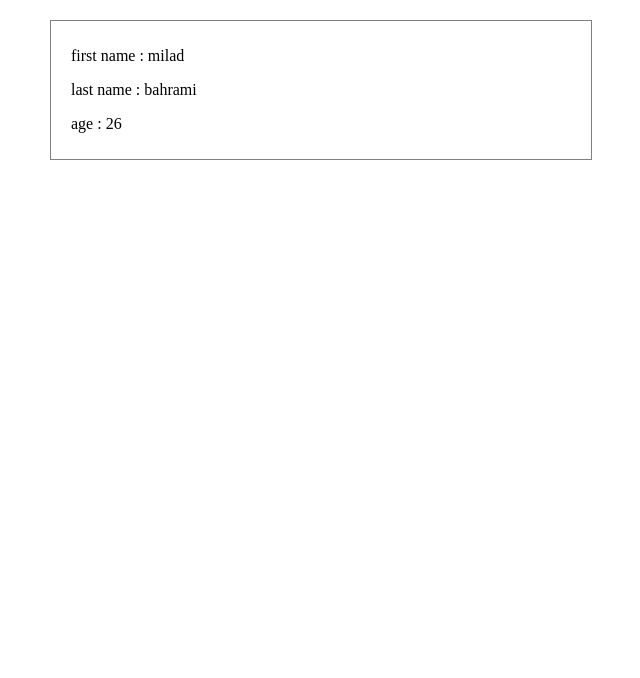
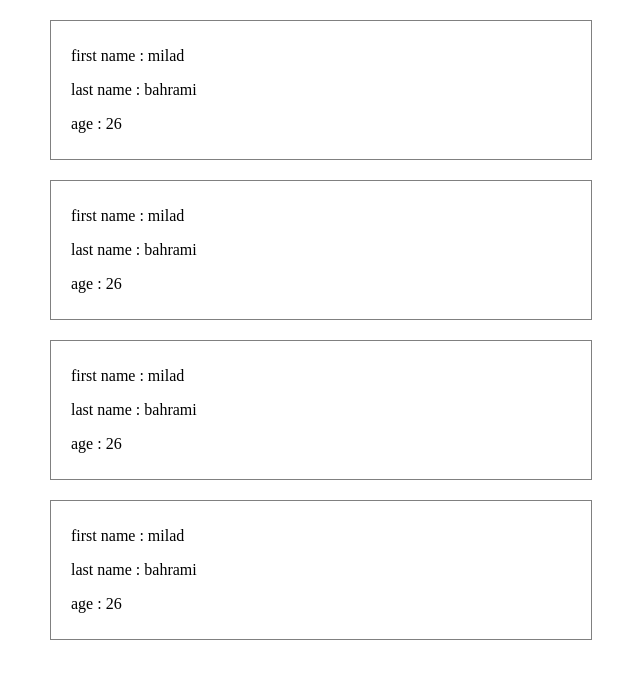
Before and after one commit to bahareseddigh/user-test, a React (Vite) app: page / in a window 1280 px wide. Shown: the top 678 px of the page, without its empty margins (319-959 px from the left). Built offline with nearby package versions, Linux system fonts and the light colour scheme.

Commit message:
add an users array to App.jsx

```diff
--- a/src/App.jsx
+++ b/src/App.jsx
@@ -1,9 +1,36 @@
 import Box from "./Box"
 
 function App(){
+
+    let users = [
+        {
+            id : 1,
+            firstName : 'milad',
+            lastName : 'bahrami',
+            age : 26
+        },
+        {
+            id : 2,
+            firstName : 'bahare',
+            lastName : 'sedigh',
+            age : 16
+        },
+        {
+            id : 3,
+            firstName : 'mina',
+            lastName : 'salami',
+            age : 19
+        },
+        {
+            id : 4,
+            firstName : 'amir',
+            lastName : 'kazemi',
+            age : 28
+        }
+    ]
     return(
         <>
-        <Box />
+        {users.map( user => <Box {...user} />)}
         </>
     )
 }
```
